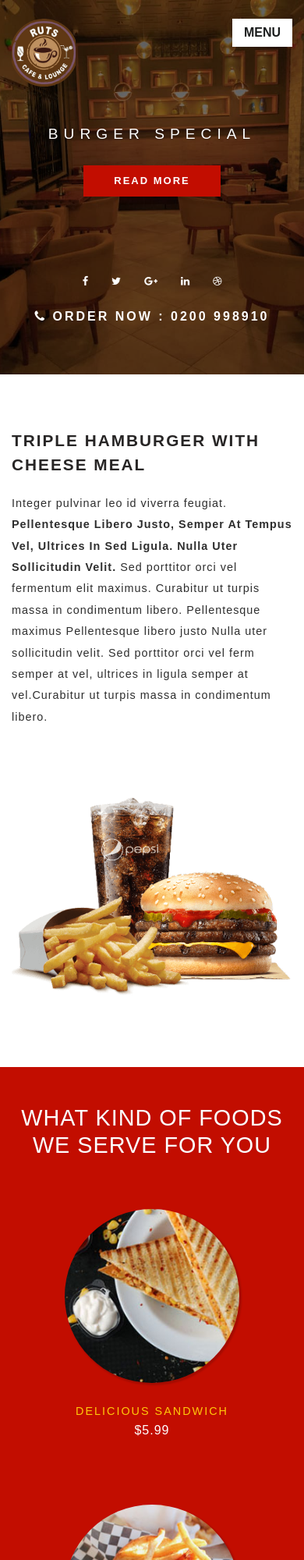
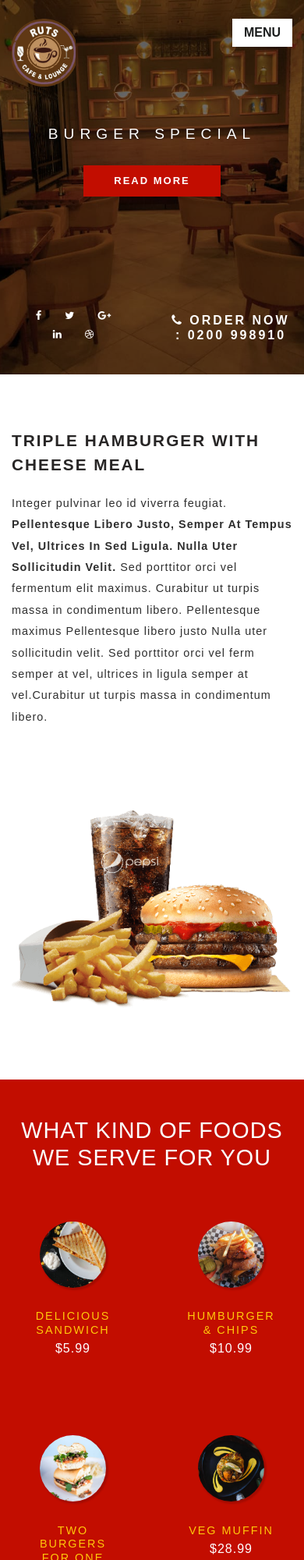
Before and after one commit to RutsCafe/Ruts-Cafe-Lounge, a plain HTML site: page index.html in a window 390 px wide. Shown: the top 2000 px of the page at 78% size. Drawn offline with Linux system fonts and the light colour scheme.

Commit message:
Update the section view size

```diff
--- a/css/style.css
+++ b/css/style.css
@@ -407,12 +407,57 @@ li > a:only-child:after {
   -ms-background-size: cover;
   background-size: cover;
   position: relative;
-  min-height: 50em;
+  /* min-height: 50em; */
+  min-height: 100vh; /* Full viewport height */
+  display: flex;
+  flex-direction: column;
 }
 
 .layer {
-  min-height: 50em;
+  /* min-height: 50em; */
   background: rgba(0, 0, 0, 0.52);
+  min-height: 100vh; /* Ensure full viewport height */
+  display: flex;
+  flex-direction: column;
+}
+
+.container {
+  flex: 1; /* Ensures container grows to fill available space */
+  display: flex;
+  flex-direction: column;
+  height: 100%;
+}
+
+.row {
+  display: flex;
+  flex-wrap: wrap; /* Ensures columns wrap on smaller screens */
+  gap: 1rem; /* Adds spacing between columns */
+}
+
+.row.order-info {
+  display: flex;
+  justify-content: space-between; /* Ensures space between items */
+  align-items: center; /* Vertically aligns items in the center */
+}
+
+.middle,
+.middle-right {
+  flex: 1; /* Allows columns to grow equally */
+}
+
+.middle {
+  text-align: left;
+}
+
+.middle-right {
+  text-align: right;
+}
+
+.banner-bottom-wthree {
+  min-height: 100vh; /* Ensure full viewport height */
+  display: flex;
+  flex-direction: column;
+  padding: 5rem 0; /* Adjust padding if needed */
 }
 
 .banner-info-w3layouts {
@@ -459,6 +504,11 @@ a.read-more {
 
 .order-info {
   margin-top: 16em;
+  position: absolute;
+  bottom: 0;
+  left: 0;
+  right: 0;
+  padding: 1rem; /* Adjust padding if needed */
 }
 
 .middle ul.social li {
@@ -506,6 +556,9 @@ a.read-more {
 
 .ab-info {
   text-align: center;
+  display: flex;
+  flex-wrap: wrap; /* Allows items to wrap to the next line */
+  gap: 1rem; /* Adds spacing between columns */
 }
 
 .ab-info h4 {
@@ -536,6 +589,12 @@ a.read-more {
   font-family: "Oswald", sans-serif;
 }
 
+.ab-content {
+  flex: 1; /* Ensures items grow evenly */
+  display: flex;
+  flex-direction: column;
+}
+
 .ab-content img {
   border-radius: 50%;
   -webkit-border-radius: 50%;
@@ -549,6 +608,10 @@ a.read-more {
 
 .ab-content-inner {
   padding: 2em 1em;
+  display: flex;
+  flex-direction: column;
+  align-items: center;
+  text-align: center;
 }
 
 .ab-info h5 {
@@ -623,6 +686,10 @@ a.read-more {
 
 .services {
   background: #c20d00;
+  min-height: 100vh; /* Ensure full viewport height */
+  display: flex;
+  flex-direction: column;
+  padding: 5rem 0; /* Adjust padding if needed */
 }
 
 h3.tittle,
@@ -895,6 +962,19 @@ ul.list-info-w3pvt li {
 }
 
 /*-- //testimonials --*/
+
+.mid-sec {
+  min-height: 100vh; /* Ensure full viewport height */
+  display: flex;
+  flex-direction: column;
+  padding: 5rem 0; /* Adjust padding if needed */
+}
+
+.container-fluid {
+  display: flex;
+  flex-direction: column;
+  height: 100%;
+}
 
 .mid-sec img {
   background: #fff;
@@ -1271,6 +1351,10 @@ a.move-top span {
 
   .tab-wrap {
     padding: 3em 1em;
+    display: flex;
+    flex-direction: column;
+    align-items: center;
+    text-align: center;
   }
 
   .test-info {
@@ -1314,6 +1398,9 @@ a.move-top span {
   .tab-main {
     padding: 16px 0;
     width: 90%;
+    display: flex;
+    justify-content: center;
+    margin: auto;
   }
 
   .test-info {
--- a/index.html
+++ b/index.html
@@ -3,7 +3,8 @@
   <head>
     <title>Ruts Cafe & Lounge</title>
     <!-- Meta tag Keywords -->
-    <meta name="viewport" content="width=device-width, initial-scale=1" />
+    <meta name="viewport" content="width=device-width, initial-scale=1.0" />
+
     <meta charset="UTF-8" />
     <meta
       name="description"
```
